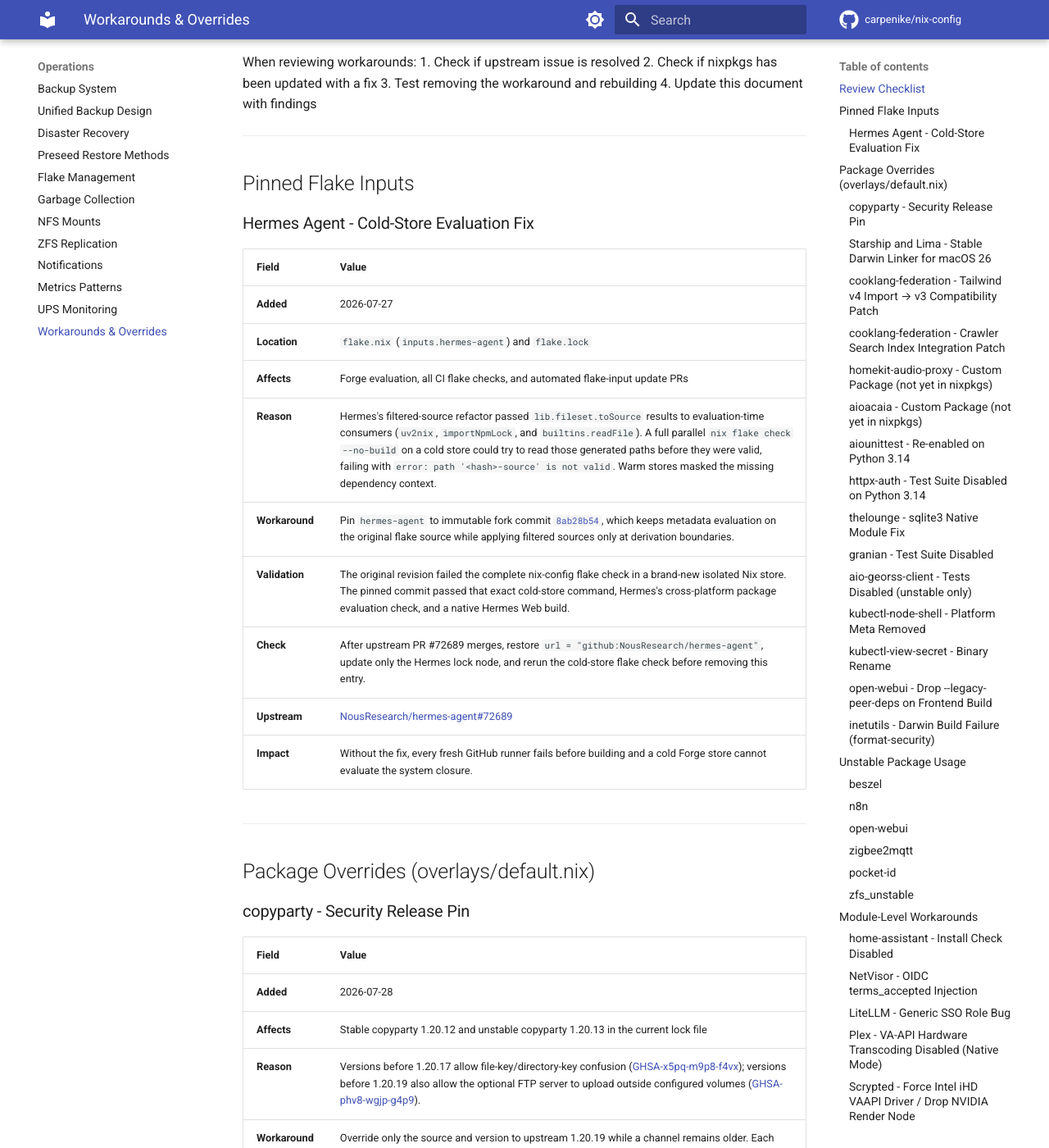
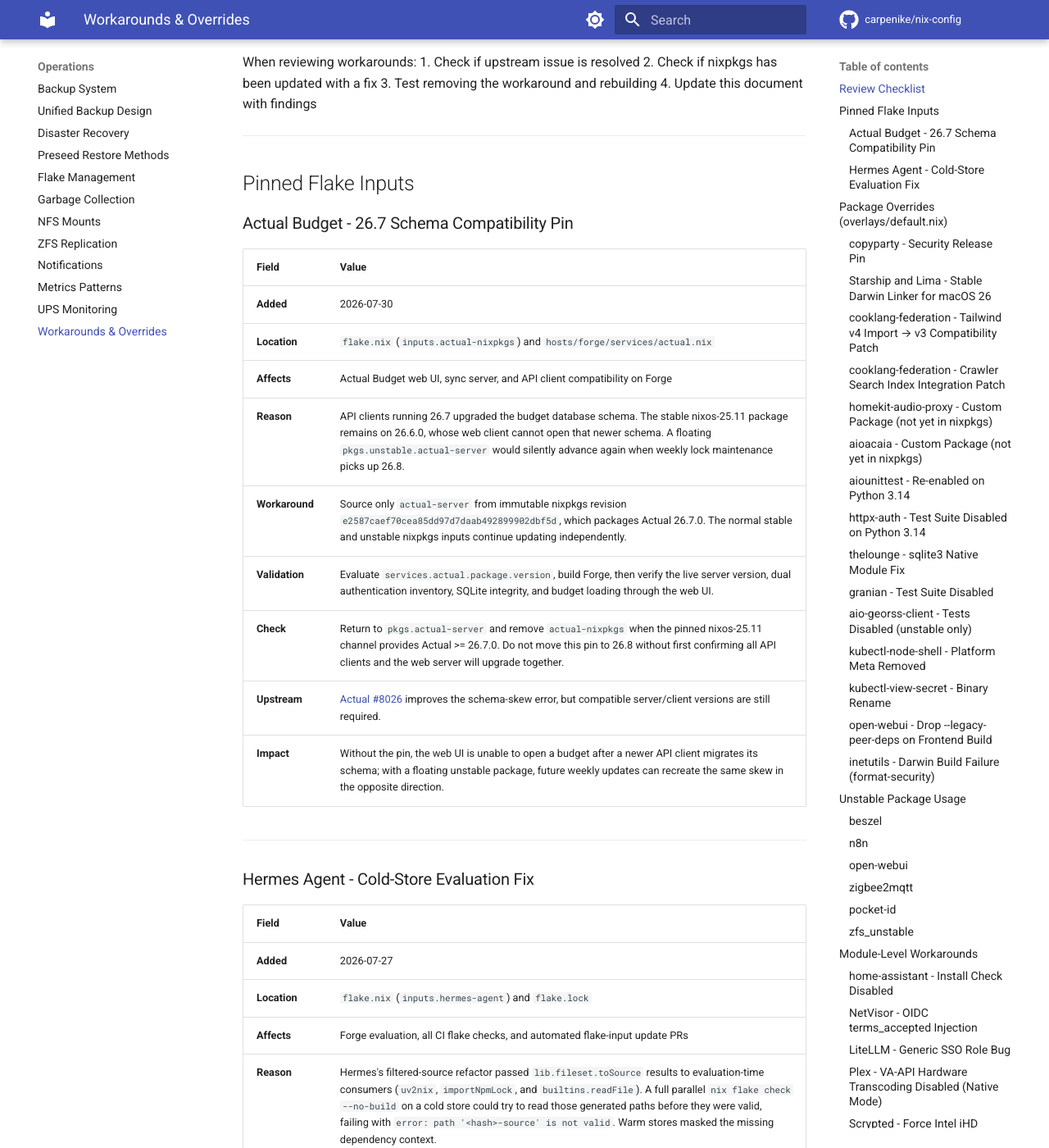
Before and after one commit to carpenike/nix-config, an MkDocs documentation site: the page built from docs/workarounds.md, in a window 1280 px wide and 1400 px high, scrolled down 440 px. Shown: the whole window at 82% size. Built offline with MkDocs 1.6.1 and Material for MkDocs 9.7.7, drawn with Linux system fonts in a browser that asks for light colours; comment, search, counter and statistics services are not loaded.

Commit message:
fix(actual): pin server to 26.7

```diff
--- a/docs/flake-management.md
+++ b/docs/flake-management.md
@@ -8,6 +8,7 @@
 |-------|---------------|---------|------------------|
 | `nixpkgs` | nixos-25.11 | Stable packages for hosts | - |
 | `nixpkgs-unstable` | nixos-unstable | Bleeding-edge packages via overlay | No |
+| `actual-nixpkgs` | `e2587cae` | Immutable Actual Budget 26.7.0 package pin | No |
 | `home-manager` | release-25.11 | User environment management | Yes |
 | `nix-darwin` | nix-darwin-25.11 | macOS system configuration | Yes |
 | `hardware` | latest | NixOS hardware profiles | No (pure module) |
--- a/docs/workarounds.md
+++ b/docs/workarounds.md
@@ -18,6 +18,22 @@
 ---
 
 ## Pinned Flake Inputs
+
+### Actual Budget - 26.7 Schema Compatibility Pin
+
+| Field | Value |
+| --- | --- |
+| **Added** | 2026-07-30 |
+| **Location** | `flake.nix` (`inputs.actual-nixpkgs`) and `hosts/forge/services/actual.nix` |
+| **Affects** | Actual Budget web UI, sync server, and API client compatibility on Forge |
+| **Reason** | API clients running 26.7 upgraded the budget database schema. The stable nixos-25.11 package remains on 26.6.0, whose web client cannot open that newer schema. A floating `pkgs.unstable.actual-server` would silently advance again when weekly lock maintenance picks up 26.8. |
+| **Workaround** | Source only `actual-server` from immutable nixpkgs revision `e2587caef70cea85dd97d7daab492899902dbf5d`, which packages Actual 26.7.0. The normal stable and unstable nixpkgs inputs continue updating independently. |
+| **Validation** | Evaluate `services.actual.package.version`, build Forge, then verify the live server version, dual authentication inventory, SQLite integrity, and budget loading through the web UI. |
+| **Check** | Return to `pkgs.actual-server` and remove `actual-nixpkgs` when the pinned nixos-25.11 channel provides Actual >= 26.7.0. Do not move this pin to 26.8 without first confirming all API clients and the web server will upgrade together. |
+| **Upstream** | [Actual #8026](https://github.com/actualbudget/actual/pull/8026) improves the schema-skew error, but compatible server/client versions are still required. |
+| **Impact** | Without the pin, the web UI is unable to open a budget after a newer API client migrates its schema; with a floating unstable package, future weekly updates can recreate the same skew in the opposite direction. |
+
+---
 
 ### Hermes Agent - Cold-Store Evaluation Fix
 
```
Also changed, not shown: 4 other files.
